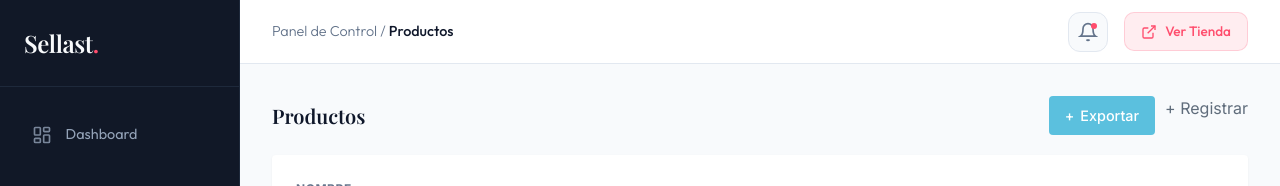
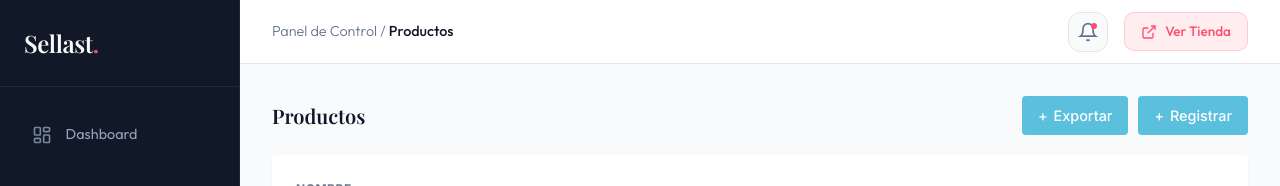
Before and after one commit to permilk/sellast, a Next.js app: page /admin/productos in a window 1280 px wide. Shown: the top 186 px of the page. Built offline with nearby package versions, Linux system fonts and the light colour scheme; no server answers; the database is empty; a web font is replaced by a local one.

Commit message:
fix: ensure registrar button matches via button element

```diff
--- a/src/app/admin/productos/page.tsx
+++ b/src/app/admin/productos/page.tsx
@@ -6,6 +6,7 @@
 
 import Link from 'next/link';
 import { useState, useEffect } from 'react';
+import { useRouter } from 'next/navigation';
 import { getProductsAction } from './actions/product.actions';
 
 // Tipo inferido (o importar interfaz)
@@ -41,6 +42,10 @@ export default function ProductosPage() {
         setLoading(false);
     };
 
+    const router = useRouter(); // Need to import this
+
+    // ... (rest of state)
+
     return (
         <div className="productos-page">
             <div className="page-header">
@@ -51,9 +56,9 @@ export default function ProductosPage() {
                     <button className="btn-cyan">
                         <span>+</span> Exportar
                     </button>
-                    <Link href="/admin/productos/nuevo" className="btn-cyan">
+                    <button onClick={() => router.push('/admin/productos/nuevo')} className="btn-cyan">
                         <span>+</span> Registrar
-                    </Link>
+                    </button>
                 </div>
             </div>
 
```
